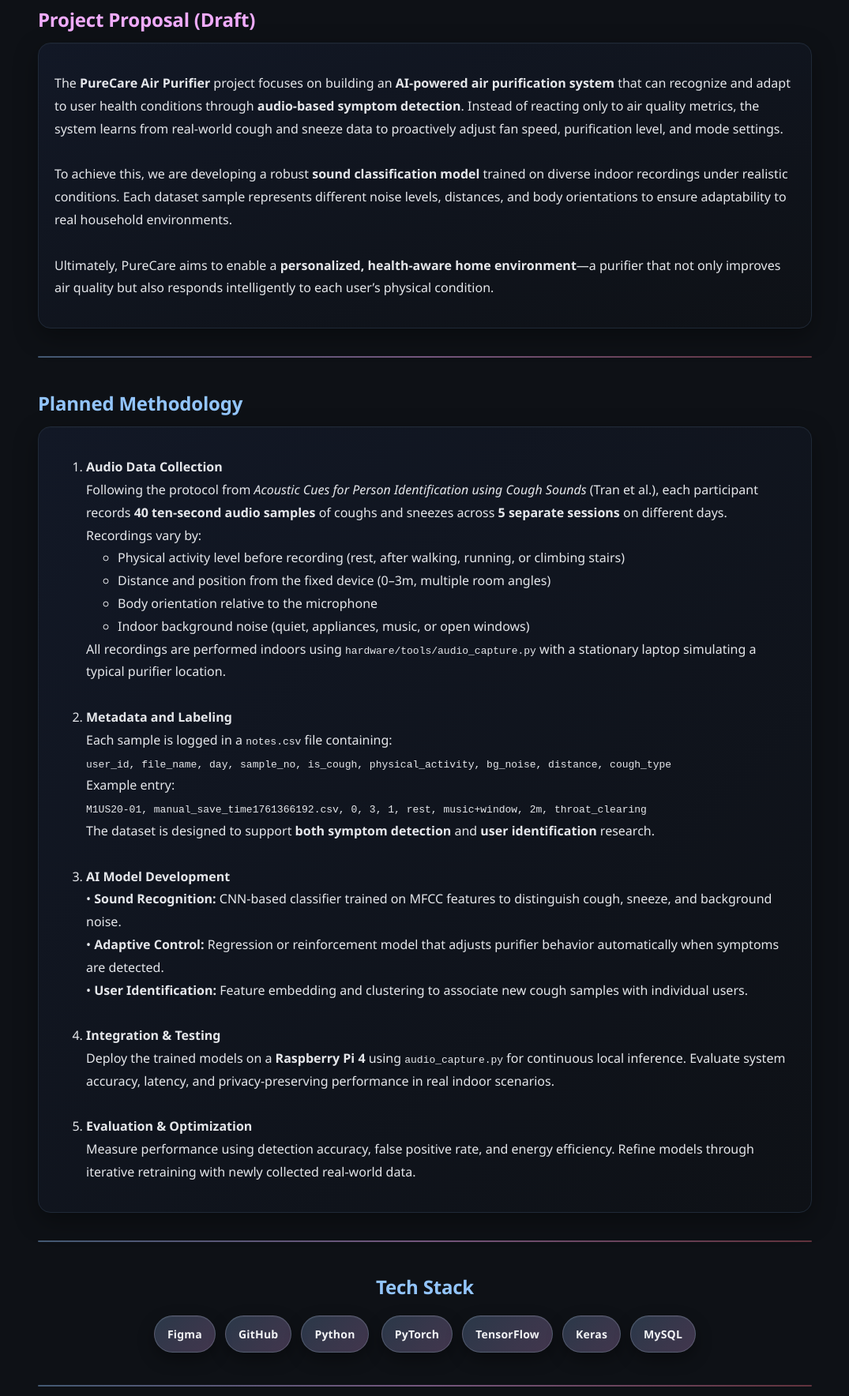
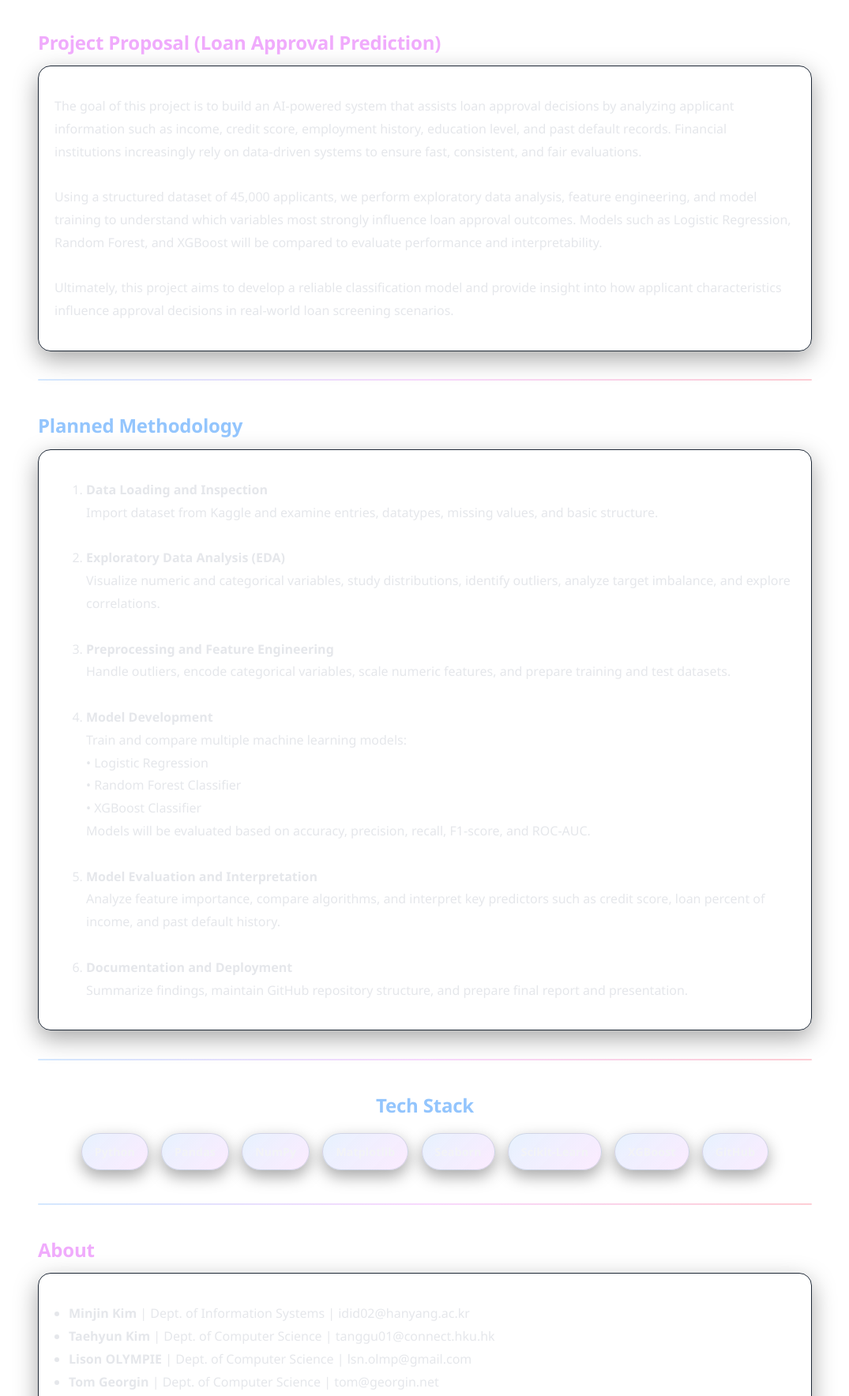
Before and after one commit to nameismain/AI-G34, a plain HTML site: page index.html in a window 1280 px wide. Shown: the part 709-2477 px from the top of the page at 79% size, without its empty margins (102-1177 px from the left). Drawn offline with Linux system fonts and the light colour scheme.

Commit message:
Revise project overview and task details
Updated project description and tasks in the HTML file.

```diff
--- a/index.html
+++ b/index.html
@@ -1,6 +1,6 @@
 <style>
 :root{
-  --bg:#0e1116; --panel:#121826; --text:#e5e7eb; --muted:#a1a1aa;
+  --bg:#0e11116; --panel:#121826; --text:#e5e7eb; --muted:#a1a1aa;
   --line:#1f2937; --accent1:#93c5fd; --accent2:#f0abfc; --accent3:#fb7185;
 }
 html{scroll-behavior:smooth}
@@ -15,21 +15,16 @@ h3{color:#cbd5e1; font-weight:600}
 a{color:var(--accent1); text-decoration:none}
 a:hover{color:#bfdbfe}
 .wrap{max-width:980px; margin:0 auto; padding:0 20px}
-/* mini nav */
 .nav{position:sticky; top:0; z-index:10; background:rgba(14,17,22,.85);
   backdrop-filter:saturate(120%) blur(4px); border-bottom:1px solid var(--line)}
 .nav-inner{max-width:980px; margin:0 auto; padding:10px 20px; display:flex; gap:14px; justify-content:center; align-items:center; font-weight:600; color:#d1d5db}
 .nav a{color:#d1d5db} .nav a:hover{color:#fff} .sep{color:#6b7280}
-/* section separator */
 hr{height:2px; border:0; margin:2.2em 0; background:linear-gradient(90deg, rgba(147,197,253,.4), rgba(240,171,252,.45), rgba(251,113,133,.35)); border-radius:2px}
-/* cards */
 .card{background:linear-gradient(to bottom right, var(--panel), var(--bg)); border:1px solid var(--line); border-radius:16px; padding:20px; box-shadow:0 10px 30px rgba(0,0,0,.35), inset 0 1px 0 rgba(255,255,255,.02)}
-/* table */
 .table{width:100%; border-collapse:collapse; overflow:hidden; border-radius:12px; border:1px solid var(--line)}
 .table th,.table td{padding:12px 14px; text-align:center; font-size:15px; border-bottom:1px solid var(--line)}
 .table th{background:linear-gradient(90deg, rgba(147,197,253,.12), rgba(240,171,252,.12)); color:#e2e8f0; font-weight:700}
 .table tr:nth-child(even){background:rgba(255,255,255,.02)} .table tr:hover{background:rgba(147,197,253,.06)}
-/* tech badges */
 .badges{text-align:center}
 .badge{
   display:inline-block; margin:6px; padding:10px 16px; font-size:14px; font-weight:700; letter-spacing:.2px;
@@ -39,10 +34,8 @@ hr{height:2px; border:0; margin:2.2em 0; background:linear-gradient(90deg, rgba(
 }
 .badge:hover{transform:translateY(-3px); background:linear-gradient(135deg, rgba(147,197,253,.35), rgba(240,171,252,.38)); box-shadow:0 14px 30px rgba(0,0,0,.5); border-color:rgba(148,163,184,.6)}
 .lead{font-size:16px; color:#d1d5db} .muted{color:#a1a1aa}
-/* spacing */
 .section{margin:1.2em 0} .header{text-align:center}
 </style>
-
 
 <div class="nav"><div class="nav-inner">
   <a href="#about">About</a><span class="sep">|</span>
@@ -61,27 +54,27 @@ hr{height:2px; border:0; margin:2.2em 0; background:linear-gradient(90deg, rgba(
   <div class="section" align="center">
     <h2 style="color:var(--accent1)">Project Overview</h2>
     <p class="lead">
-      Welcome to our official project space for the AI and Applications (ITE351) course at Hanyang University (Fall 2025).<br>
-      This site includes our member report (Task 1), GitHub Pages setup (Task 2), and initial research proposal (Task 3).<br>
-      The final project topic is currently under discussion and will be finalized after brainstorming and instructor feedback.
+      This website contains the project workspace for Group 34 in the AI and Applications course (ITE351).<br>
+      Our final project explores building a machine learning model that predicts whether a loan application<br>
+      will be approved or rejected based on applicant financial, demographic, and credit-related features.<br>
+      The dataset used is from Kaggle: Loan Approval Classification Data.
     </p>
   </div>
 
   <hr>
 
   <div id="proposal" class="section">
-    <h2 style="color:var(--accent2)">Project Proposal (Draft)</h2>
+    <h2 style="color:var(--accent2)">Project Proposal (Loan Approval Prediction)</h2>
     <div class="card">
       <p>
-        The <b>PureCare Air Purifier</b> project focuses on building an <b>AI-powered air purification system</b> that can
-        recognize and adapt to user health conditions through <b>audio-based symptom detection</b>.
-        Instead of reacting only to air quality metrics, the system learns from real-world cough and sneeze data
-        to proactively adjust fan speed, purification level, and mode settings.<br><br>
-        To achieve this, we are developing a robust <b>sound classification model</b> trained on diverse
-        indoor recordings under realistic conditions. Each dataset sample represents different noise levels,
-        distances, and body orientations to ensure adaptability to real household environments.<br><br>
-        Ultimately, PureCare aims to enable a <b>personalized, health-aware home environment</b>—a purifier that
-        not only improves air quality but also responds intelligently to each user’s physical condition.
+        The goal of this project is to build an AI-powered system that assists loan approval decisions by analyzing
+        applicant information such as income, credit score, employment history, education level, and past default records.
+        Financial institutions increasingly rely on data-driven systems to ensure fast, consistent, and fair evaluations.<br><br>
+        Using a structured dataset of 45,000 applicants, we perform exploratory data analysis, feature engineering, and model training
+        to understand which variables most strongly influence loan approval outcomes. Models such as Logistic Regression, Random Forest,
+        and XGBoost will be compared to evaluate performance and interpretability.<br><br>
+        Ultimately, this project aims to develop a reliable classification model and provide insight into how applicant characteristics influence
+        approval decisions in real-world loan screening scenarios.
       </p>
     </div>
   </div>
@@ -92,39 +85,30 @@ hr{height:2px; border:0; margin:2.2em 0; background:linear-gradient(90deg, rgba(
     <h2 style="color:var(--accent1)">Planned Methodology</h2>
     <div class="card">
       <ol>
-        <li><b>Audio Data Collection</b><br>
-          Following the protocol from <i>Acoustic Cues for Person Identification using Cough Sounds</i> (Tran et al.),
-          each participant records <b>40 ten-second audio samples</b> of coughs and sneezes across
-          <b>5 separate sessions</b> on different days.
-          Recordings vary by:
-          <ul>
-            <li>Physical activity level before recording (rest, after walking, running, or climbing stairs)</li>
-            <li>Distance and position from the fixed device (0–3m, multiple room angles)</li>
-            <li>Body orientation relative to the microphone</li>
-            <li>Indoor background noise (quiet, appliances, music, or open windows)</li>
-          </ul>
-          All recordings are performed indoors using <code>hardware/tools/audio_capture.py</code> with a stationary laptop simulating
-          a typical purifier location.
+        <li><b>Data Loading and Inspection</b><br>
+          Import dataset from Kaggle and examine entries, datatypes, missing values, and basic structure.
         </li><br>
-        <li><b>Metadata and Labeling</b><br>
-          Each sample is logged in a <code>notes.csv</code> file containing:<br>
-          <code>user_id, file_name, day, sample_no, is_cough, physical_activity, bg_noise, distance, cough_type</code><br>
-          Example entry:<br>
-          <code>M1US20-01, manual_save_time1761366192.csv, 0, 3, 1, rest, music+window, 2m, throat_clearing</code><br>
-          The dataset is designed to support <b>both symptom detection</b> and <b>user identification</b> research.
+        <li><b>Exploratory Data Analysis (EDA)</b><br>
+          Visualize numeric and categorical variables, study distributions, identify outliers,
+          analyze target imbalance, and explore correlations.
         </li><br>
-        <li><b>AI Model Development</b><br>
-          • <b>Sound Recognition:</b> CNN-based classifier trained on MFCC features to distinguish cough, sneeze, and background noise.<br>
-          • <b>Adaptive Control:</b> Regression or reinforcement model that adjusts purifier behavior automatically when symptoms are detected.<br>
-          • <b>User Identification:</b> Feature embedding and clustering to associate new cough samples with individual users.
+        <li><b>Preprocessing and Feature Engineering</b><br>
+          Handle outliers, encode categorical variables, scale numeric features,
+          and prepare training and test datasets.
         </li><br>
-        <li><b>Integration & Testing</b><br>
-          Deploy the trained models on a <b>Raspberry Pi 4</b> using <code>audio_capture.py</code> for continuous local inference.
-          Evaluate system accuracy, latency, and privacy-preserving performance in real indoor scenarios.
+        <li><b>Model Development</b><br>
+          Train and compare multiple machine learning models:<br>
+          • Logistic Regression<br>
+          • Random Forest Classifier<br>
+          • XGBoost Classifier<br>
+          Models will be evaluated based on accuracy, precision, recall, F1-score, and ROC-AUC.
         </li><br>
-        <li><b>Evaluation & Optimization</b><br>
-          Measure performance using detection accuracy, false positive rate, and energy efficiency.
-          Refine models through iterative retraining with newly collected real-world data.
+        <li><b>Model Evaluation and Interpretation</b><br>
+          Analyze feature importance, compare algorithms, and interpret key predictors such as credit score,
+          loan percent of income, and past default history.
+        </li><br>
+        <li><b>Documentation and Deployment</b><br>
+          Summarize findings, maintain GitHub repository structure, and prepare final report and presentation.
         </li>
       </ol>
     </div>
@@ -135,8 +119,14 @@ hr{height:2px; border:0; margin:2.2em 0; background:linear-gradient(90deg, rgba(
   <div class="section" align="center">
     <h2 style="color:var(--accent1)">Tech Stack</h2>
     <div class="badges">
-      <span class="badge">Figma</span><span class="badge">GitHub</span><span class="badge">Python</span>
-      <span class="badge">PyTorch</span><span class="badge">TensorFlow</span><span class="badge">Keras</span><span class="badge">MySQL</span>
+      <span class="badge">Python</span>
+      <span class="badge">Pandas</span>
+      <span class="badge">NumPy</span>
+      <span class="badge">Matplotlib</span>
+      <span class="badge">Seaborn</span>
+      <span class="badge">Scikit-Learn</span>
+      <span class="badge">XGBoost</span>
+      <span class="badge">GitHub</span>
     </div>
   </div>
 
@@ -160,11 +150,12 @@ hr{height:2px; border:0; margin:2.2em 0; background:linear-gradient(90deg, rgba(
     <h2 style="color:var(--accent1)">Progress Log</h2>
     <table class="table">
       <tr><th>Task</th><th>Description</th><th>Status</th></tr>
-      <tr><td>Task 1</td><td>Report group members</td><td>Completed</td></tr>
-      <tr><td>Task 2</td><td>Set up GitHub Pages blog</td><td>Completed</td></tr>
-      <tr><td>Task 3</td><td>Write initial research idea</td><td>In Progress</td></tr>
-      <tr><td>Task 4</td><td>Data exploration and modeling</td><td>Upcoming</td></tr>
-      <tr><td>Task 5</td><td>Final report and presentation</td><td>Pending</td></tr>
+      <tr><td>Task 1</td><td>Team member reporting</td><td>Completed</td></tr>
+      <tr><td>Task 2</td><td>GitHub Pages setup</td><td>Completed</td></tr>
+      <tr><td>Task 3</td><td>Research proposal draft</td><td>Completed</td></tr>
+      <tr><td>Task 4</td><td>Dataset exploration (EDA)</td><td>In Progress</td></tr>
+      <tr><td>Task 5</td><td>Modeling and evaluation</td><td>Upcoming</td></tr>
+      <tr><td>Task 6</td><td>Final report and presentation</td><td>Pending</td></tr>
     </table>
   </div>
 
@@ -173,14 +164,14 @@ hr{height:2px; border:0; margin:2.2em 0; background:linear-gradient(90deg, rgba(
   <div id="contact" class="section" align="center">
     <h2 style="color:var(--accent1)">Contact</h2>
     <div class="badges">
-      <a href="https://uumarina.notion.site/ITE351-AI-G23-29421a3bf8bb8038ad76edc5e289d9de?source=copy_link"><span class="badge" style="background:linear-gradient(135deg, rgba(2,6,23,.55), rgba(30,41,59,.55)); border-color:#334155">Notion</span></a>
+      <a href="https://uumarina.notion.site"><span class="badge" style="background:linear-gradient(135deg, rgba(2,6,23,.55), rgba(30,41,59,.55)); border-color:#334155">Notion</span></a>
       <a href="https://github.com/nameismain/AI-G34"><span class="badge" style="background:linear-gradient(135deg, rgba(251,113,133,.38), rgba(244,114,182,.34))">GitHub</span></a>
       <a href="#"><span class="badge" style="background:linear-gradient(135deg, rgba(147,197,253,.35), rgba(125,211,252,.28))">Youtube</span></a>
     </div>
   </div>
 
   <footer class="section muted">
-    Last Updated: October 30, 2025 - Hanyang University - Dept. of Information Systems
+    Last Updated: November 2025 - Hanyang University - Dept. of Information Systems
   </footer>
 </div>
 </body>
```
